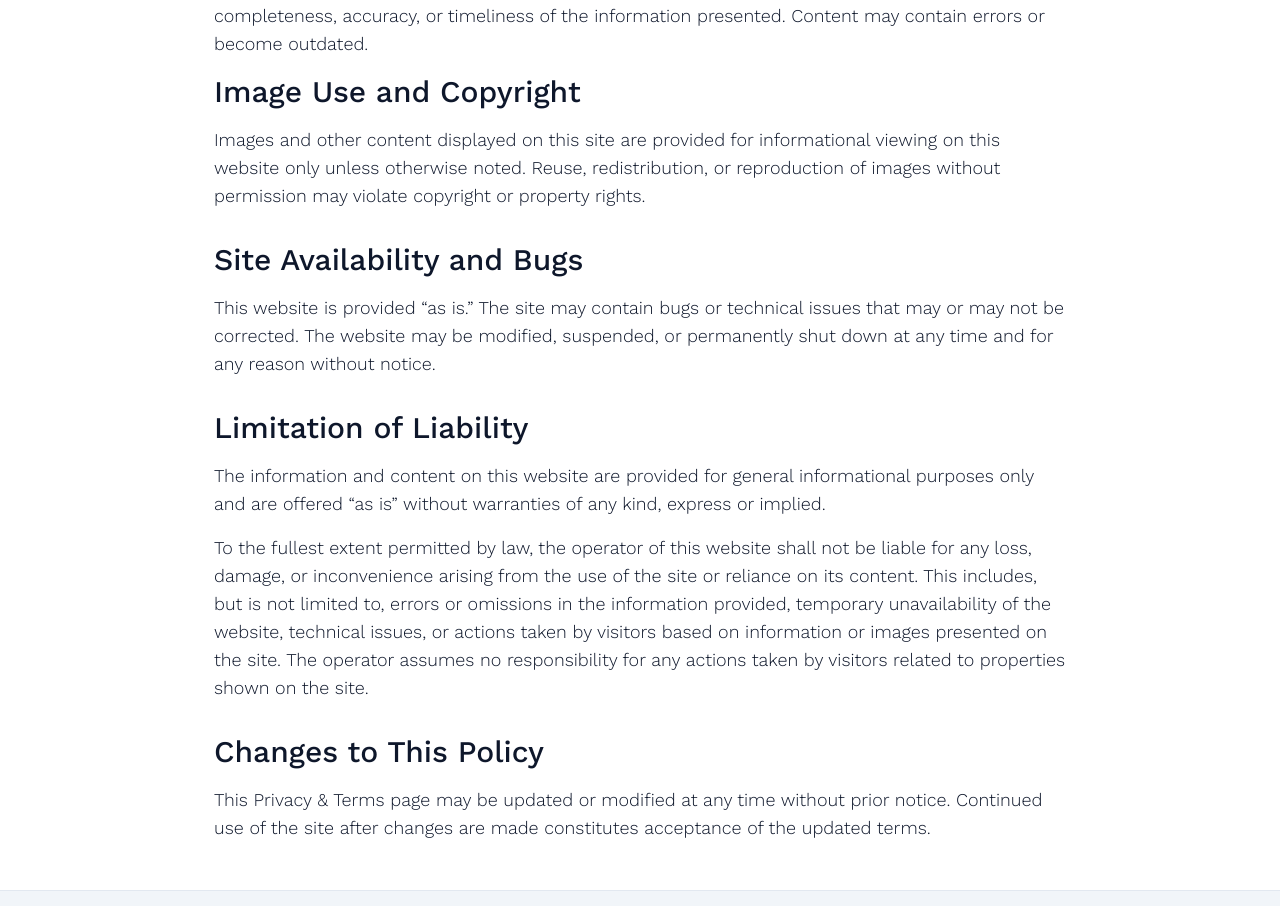
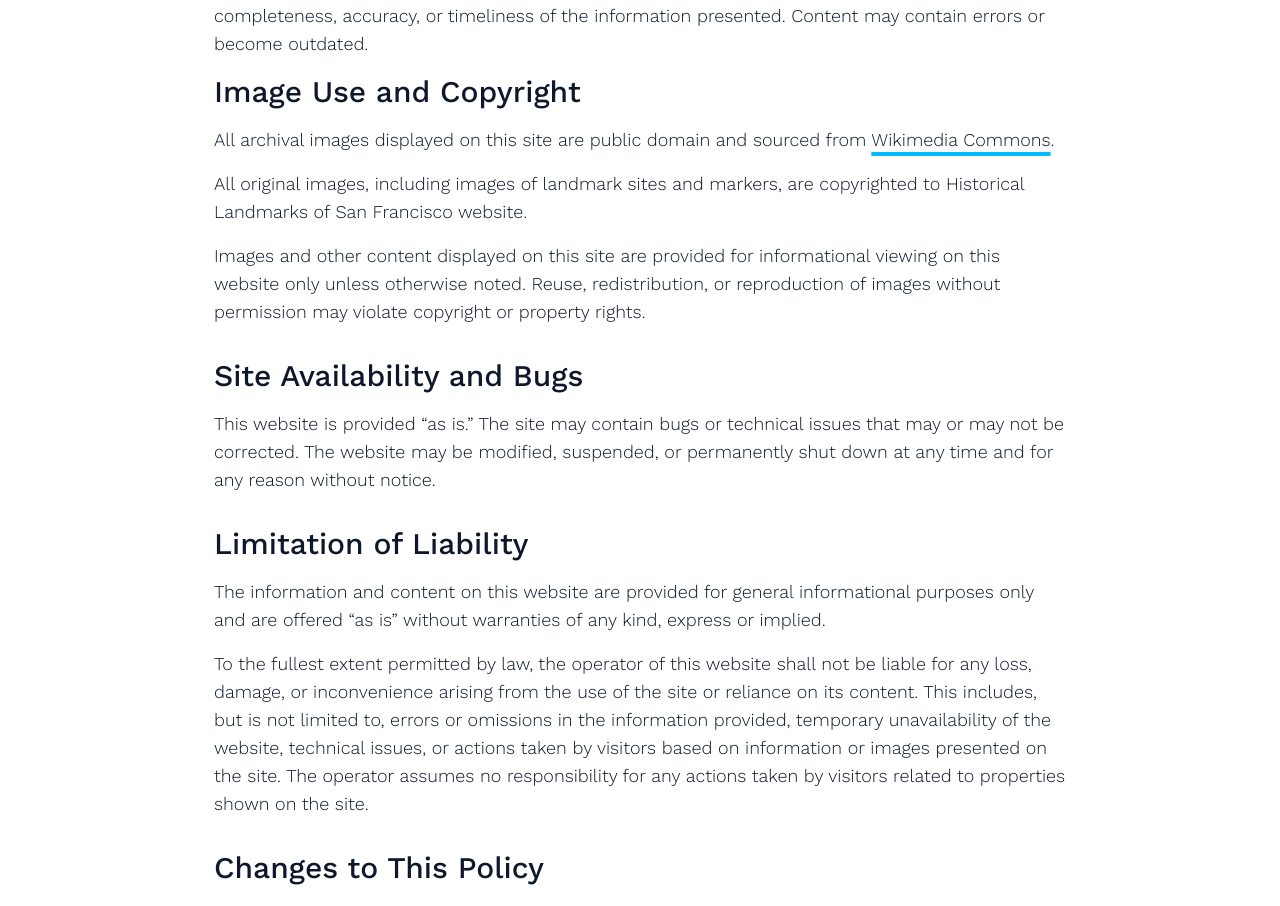
Before and after one commit to tdkent/hlosf.com, a Next.js app: page /disclaimer in a window 1280 px wide. Shown: the part 1470-2376 px from the top of the page. Built offline with nearby package versions, Linux system fonts and the light colour scheme.

Commit message:
add image attribution and copyright text to disclaimer page

```diff
--- a/src/app/disclaimer/page.tsx
+++ b/src/app/disclaimer/page.tsx
@@ -1,4 +1,5 @@
 import type { Metadata } from "next";
+import Link from "next/link";
 
 export const metadata: Metadata = {
   title: "Privacy & Terms",
@@ -74,6 +75,23 @@ export default function Disclaimer() {
         </p>
         <h2>Image Use and Copyright</h2>
         <p>
+          All archival images displayed on this site are public domain and
+          sourced from{" "}
+          <Link
+            className="link underline hover:no-underline"
+            href="https://commons.wikimedia.org/"
+            target="_blank"
+            rel="noopener noreferrer"
+          >
+            Wikimedia Commons
+          </Link>
+          .
+          <p>
+            All original images, including images of landmark sites and markers,
+            are copyrighted to Historical Landmarks of San Francisco website.
+          </p>
+        </p>
+        <p>
           Images and other content displayed on this site are provided for
           informational viewing on this website only unless otherwise noted.
           Reuse, redistribution, or reproduction of images without permission
```
